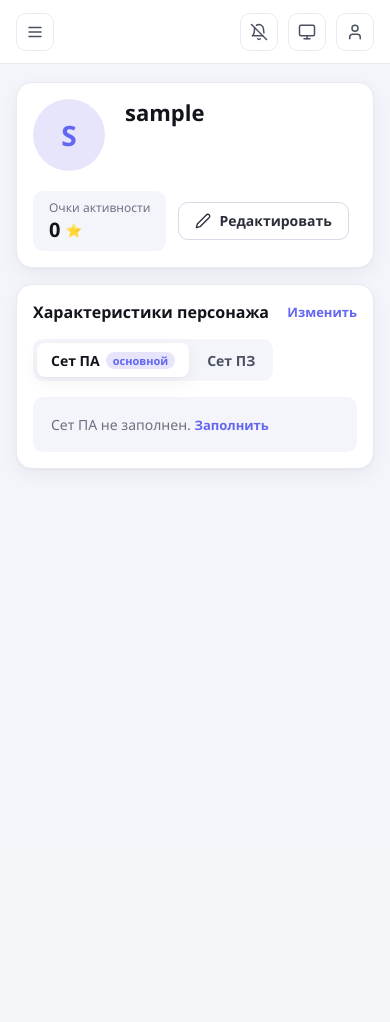
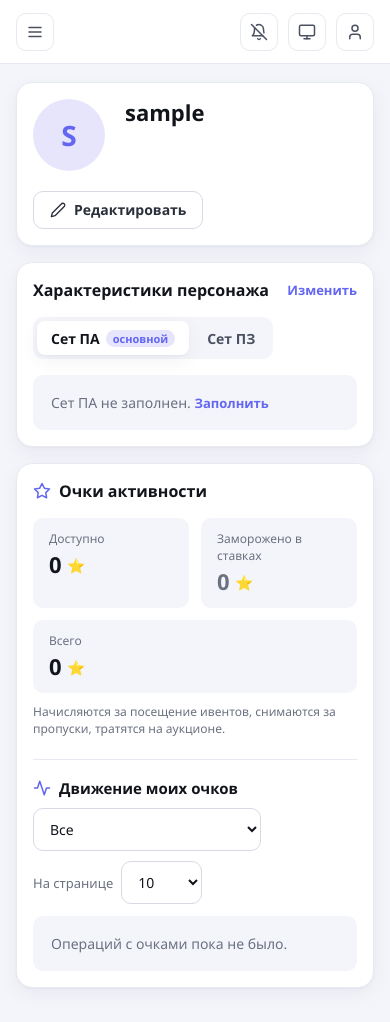
Before and after one commit to THEChrismoth/Perfect_World_guild_forum, a Django app: a page that uses app/templates/profiles/profile_view.html in a window 390 px wide. Before the commit the page ends 470 px from the top, so only its background shows below. Run offline with Django 5.2, Linux system fonts and the light colour scheme; the visitor is signed in with stand-in values (Sample User, id 1); data comes from the database, SQL or seed files in the repository; data that the repository does not hold is empty.

Commit message:
UPDATE: очки активности и история операций в профиле — открыты всем
- в профиле блок «Очки активности»: доступно, заморожено в ставках, всего; виден всем, кто открывает профиль
- «Движение очков» — история операций (начисления, списания, заморозка и разморозка на аукционе) с фильтром по типу, выбором числа на странице и листанием
- правка очков в «Таблице активности» записывается в историю игрока как корректировка администратором
- в карточке пользователя в админ-панели очки только для просмотра — менять их через таблицу активности
- плитка очков из шапки профиля убрана

Co-Authored-By: Claude Opus 5.5 <noreply@anthropic.com>

```diff
--- a/app/profiles/admin.py
+++ b/app/profiles/admin.py
@@ -18,9 +18,11 @@ class ProfileInline(admin.StackedInline):
         }),
         ('Очки активности', {
             'fields': ('activity_points', 'spent_points', 'earned_points'),
-            'description': 'Управляйте очками активности здесь или на специальной странице'
+            'description': 'Меняются в «Таблице активности» — так правка попадёт в историю очков игрока',
         }),
     )
+    # Правка здесь не попала бы в «Движение моих очков» у игрока — только просмотр.
+    readonly_fields = ('activity_points', 'spent_points', 'earned_points')
     extra = 0
     max_num = 1
     min_num = 1
--- a/app/profiles/views.py
+++ b/app/profiles/views.py
@@ -5,6 +5,7 @@ from django.contrib.auth import login
 from django.contrib.auth.decorators import login_not_required, login_required
 from django.contrib import messages
 from django.contrib.auth.models import User
+from django.core.paginator import Paginator
 from django.db import transaction
 from django.urls import reverse
 from django.utils.http import urlsafe_base64_encode, urlsafe_base64_decode
@@ -133,10 +134,48 @@ def profile_view(request, username):
         'is_guild_member': is_guild_member,
         'gear_sets': profile.gear_sets(),
     }
+    # Очки и их история открыты всем: в гильдии всё прозрачно.
+    context.update(_points_context(request, profile))
     if is_owner:
         from teamspeak.views import card_context
         context.update(card_context(request, user))
     return render(request, 'profiles/profile_view.html', context)
+
+
+# Фильтр «Движения моих очков»: подпись и типы операций.
+POINTS_FILTERS = {
+    'all': ('Все', None),
+    'credit': ('Начисления', ['credit']),
+    'debit': ('Списания', ['debit']),
+    'freeze': ('Заморозка на аукционе', ['freeze', 'unfreeze']),
+}
+POINTS_PER_PAGE = (10, 20, 50)
+
+
+def _points_context(request, profile):
+    """Очки активности игрока и история операций с фильтром и страницами."""
+    from auction.models import PointsTransaction
+
+    available = profile.get_available_points()
+    kind = request.GET.get('points') if request.GET.get('points') in POINTS_FILTERS else 'all'
+    per_page = (int(request.GET['per_page']) if request.GET.get('per_page') in map(str, POINTS_PER_PAGE)
+                else POINTS_PER_PAGE[0])
+    history = PointsTransaction.objects.filter(user=profile.user)
+    if POINTS_FILTERS[kind][1]:
+        history = history.filter(transaction_type__in=POINTS_FILTERS[kind][1])
+
+    params = request.GET.copy()
+    params.pop('page', None)
+    return {
+        'points': {'available': available, 'frozen': profile.activity_points - available,
+                   'balance': profile.activity_points},
+        'points_page': Paginator(history, per_page).get_page(request.GET.get('page')),
+        'points_filters': [(key, label) for key, (label, _) in POINTS_FILTERS.items()],
+        'points_filter': kind,
+        'points_per_page': per_page,
+        'points_per_page_choices': POINTS_PER_PAGE,
+        'points_query': params.urlencode(),
+    }
 
 @login_required
 def profile_edit(request):
--- a/app/static_src/profiles/css/profile.css
+++ b/app/static_src/profiles/css/profile.css
@@ -82,25 +82,6 @@
     flex-wrap: wrap;
     align-items: center;
     gap: 12px;
-}
-
-.pf-points {
-    display: flex;
-    flex-direction: column;
-    padding: 8px 16px;
-    border-radius: var(--radius-sm);
-    background: var(--bg);
-}
-
-.pf-points-label {
-    font-size: 12px;
-    color: var(--text-muted);
-}
-
-.pf-points-value {
-    font-size: 20px;
-    font-weight: 700;
-    color: var(--text-strong);
 }
 
 .pf-star {
@@ -234,6 +215,169 @@
     color: var(--text-strong);
     font-weight: 700;
     font-variant-numeric: tabular-nums;
+}
+
+/* ---------- Очки активности (только владельцу) ---------- */
+.pf-points-card {
+    margin-bottom: 16px;
+}
+
+.pf-points-card .ui-card-title,
+.pf-history-title {
+    display: inline-flex;
+    align-items: center;
+    gap: 8px;
+}
+
+.pf-points-card .ui-card-title .ga-icon,
+.pf-history-title .ga-icon {
+    width: 18px;
+    height: 18px;
+    color: var(--accent-light);
+}
+
+.pf-points-grid {
+    display: grid;
+    grid-template-columns: repeat(3, minmax(0, 1fr));
+    gap: 12px;
+}
+
+.pf-point {
+    display: flex;
+    flex-direction: column;
+    gap: 2px;
+    padding: 12px 16px;
+    border-radius: var(--radius-sm);
+    background: var(--bg);
+}
+
+.pf-point-label {
+    font-size: 12px;
+    color: var(--text-muted);
+}
+
+.pf-point-value {
+    font-size: 22px;
+    font-weight: 700;
+    color: var(--text-strong);
+}
+
+.pf-muted {
+    color: var(--text-muted);
+}
+
+.pf-points-help {
+    margin: 10px 0 0;
+}
+
+.pf-history-head {
+    display: flex;
+    flex-wrap: wrap;
+    align-items: center;
+    justify-content: space-between;
+    gap: 10px;
+    margin-top: 22px;
+    padding-top: 18px;
+    border-top: 1px solid var(--hairline);
+}
+
+.pf-history-title {
+    margin: 0;
+    font-size: 15px;
+    font-weight: 700;
+    color: var(--text-strong);
+}
+
+.pf-history-filters {
+    display: flex;
+    flex-wrap: wrap;
+    align-items: center;
+    gap: 10px;
+}
+
+.pf-select {
+    width: auto;
+    padding-right: 30px;
+    cursor: pointer;
+}
+
+.pf-per-page {
+    display: flex;
+    align-items: center;
+    gap: 8px;
+    font-size: 13px;
+    color: var(--text-muted);
+}
+
+.pf-history-count {
+    margin: 12px 0 8px;
+    font-size: 13px;
+    color: var(--text-muted);
+}
+
+.pf-history {
+    margin: 0;
+    padding: 0;
+    overflow: hidden;
+    border: 1px solid var(--hairline);
+    border-radius: var(--radius-sm);
+    list-style: none;
+}
+
+.pf-history li {
+    display: flex;
+    align-items: center;
+    gap: 12px;
+    padding: 10px 14px;
+    border-bottom: 1px solid var(--hairline);
+    font-size: 14px;
+}
+
+.pf-history li:last-child {
+    border-bottom: none;
+}
+
+.pf-history-amount {
+    flex-shrink: 0;
+    min-width: 52px;
+    font-weight: 700;
+    font-variant-numeric: tabular-nums;
+    color: var(--text-muted);
+}
+
+.pf-amount-credit {
+    color: var(--success);
+}
+
+.pf-amount-debit {
+    color: var(--danger);
+}
+
+.pf-history-text {
+    flex: 1;
+    min-width: 0;
+    color: var(--text);
+    overflow-wrap: anywhere;
+}
+
+.pf-history-date {
+    flex-shrink: 0;
+    font-size: 12px;
+    color: var(--text-muted);
+}
+
+.pf-history-pages {
+    display: flex;
+    flex-wrap: wrap;
+    align-items: center;
+    justify-content: space-between;
+    gap: 10px;
+    margin-top: 12px;
+    font-size: 13px;
+}
+
+.pf-points-card .pf-empty {
+    margin-top: 12px;
 }
 
 /* ---------- Редактирование ---------- */
@@ -467,4 +611,21 @@
     .pf-side {
         width: 100%;
     }
+
+    .pf-points-grid {
+        grid-template-columns: minmax(0, 1fr) minmax(0, 1fr);
+    }
+
+    .pf-point:last-child {
+        grid-column: 1 / -1;
+    }
+
+    .pf-history li {
+        flex-wrap: wrap;
+    }
+
+    .pf-history-date {
+        width: 100%;
+        padding-left: 64px;
+    }
 }
--- /dev/null
+++ b/app/templates/profiles/includes/points_card.html
@@ -0,0 +1,67 @@
+{% load ga_admin %}
+{# Очки активности игрока: баланс и история операций. Открыты всем, кто смотрит профиль. Данные — profiles/views.py: _points_context. #}
+<section class="ui-card pf-points-card" id="points">
+    <div class="ui-card-head">
+        <h2 class="ui-card-title">{% ga_icon "star" %}Очки активности</h2>
+    </div>
+    <div class="pf-points-grid">
+        <div class="pf-point">
+            <span class="pf-point-label">Доступно</span>
+            <span class="pf-point-value">{{ points.available }} <span class="pf-star">⭐</span></span>
+        </div>
+        <div class="pf-point">
+            <span class="pf-point-label">Заморожено в ставках</span>
+            <span class="pf-point-value{% if not points.frozen %} pf-muted{% endif %}">{{ points.frozen }} <span class="pf-star">⭐</span></span>
+        </div>
+        <div class="pf-point">
+            <span class="pf-point-label">Всего</span>
+            <span class="pf-point-value">{{ points.balance }} <span class="pf-star">⭐</span></span>
+        </div>
+    </div>
+    <p class="ui-help pf-points-help">Начисляются за посещение ивентов, снимаются за пропуски, тратятся на аукционе.</p>
+
+    <div class="pf-history-head">
+        <h3 class="pf-history-title">{% ga_icon "activity" %}{% if is_owner %}Движение моих очков{% else %}Движение очков{% endif %}</h3>
+        <form method="get" action="#points" class="pf-history-filters">
+            <select name="points" class="ui-input pf-select" aria-label="Какие операции" onchange="this.form.submit()">
+                {% for key, label in points_filters %}<option value="{{ key }}"{% if key == points_filter %} selected{% endif %}>{{ label }}</option>{% endfor %}
+            </select>
+            <label class="pf-per-page">
+                <span>На странице</span>
+                <select name="per_page" class="ui-input pf-select" onchange="this.form.submit()">
+                    {% for size in points_per_page_choices %}<option value="{{ size }}"{% if size == points_per_page %} selected{% endif %}>{{ size }}</option>{% endfor %}
+                </select>
+            </label>
+        </form>
+    </div>
+
+    {% if points_page.paginator.count %}
+        <p class="pf-history-count">{{ points_page.start_index }}–{{ points_page.end_index }} из {{ points_page.paginator.count }}</p>
+        <ul class="pf-history">
+            {% for item in points_page %}
+                <li>
+                    <span class="pf-history-amount pf-amount-{{ item.transaction_type }}">
+                        {% if item.transaction_type == 'credit' %}+{{ item.amount }}
+                        {% elif item.transaction_type == 'debit' %}−{{ item.amount }}
+                        {% else %}{{ item.amount }}{% endif %}
+                    </span>
+                    <span class="pf-history-text">
+                        {% if item.transaction_type == 'freeze' %}Заморожено · {% elif item.transaction_type == 'unfreeze' %}Разморожено · {% endif %}{{ item.description }}
+                    </span>
+                    <span class="pf-history-date">{{ item.created_at|date:"d.m.Y, H:i" }}</span>
+                </li>
+            {% endfor %}
+        </ul>
+        {% if points_page.has_other_pages %}
+            <nav class="pf-history-pages" aria-label="Страницы">
+                <span class="pf-muted">Страница {{ points_page.number }} из {{ points_page.paginator.num_pages }}</span>
+                <span class="ui-form-actions">
+                    {% if points_page.has_previous %}<a class="ui-btn ui-btn-secondary ui-btn-sm" href="?{% if points_query %}{{ points_query }}&amp;{% endif %}page={{ points_page.previous_page_number }}#points">← Назад</a>{% endif %}
+                    {% if points_page.has_next %}<a class="ui-btn ui-btn-secondary ui-btn-sm" href="?{% if points_query %}{{ points_query }}&amp;{% endif %}page={{ points_page.next_page_number }}#points">Вперёд →</a>{% endif %}
+                </span>
+            </nav>
+        {% endif %}
+    {% else %}
+        <p class="pf-empty">{% if points_filter == 'all' %}Операций с очками пока не было.{% else %}Таких операций пока не было.{% endif %}</p>
+    {% endif %}
+</section>
--- a/app/templates/profiles/profile_view.html
+++ b/app/templates/profiles/profile_view.html
@@ -23,10 +23,6 @@
     </div>
     {% if is_owner %}
         <div class="pf-side">
-            <div class="pf-points" title="Видно только вам">
-                <span class="pf-points-label">Очки активности</span>
-                <span class="pf-points-value">{{ profile.activity_points }} <span class="pf-star">⭐</span></span>
-            </div>
             <a href="{% url 'profile_edit' %}" class="ui-btn ui-btn-secondary">{% ga_icon "pencil" %}Редактировать</a>
         </div>
     {% endif %}
@@ -83,6 +79,8 @@
 </section>
 {% include 'profiles/includes/tabs_script.html' %}
 
+{% include 'profiles/includes/points_card.html' %}
+
 {% if is_owner and ts_enabled and ts_is_guild_member %}
     {% include 'teamspeak/profile_card.html' %}
 {% endif %}
```
Also changed, not shown: app/profiles/admin_views.py (+16 -0 lines), app/profiles/tests.py (+53 -1 lines).
